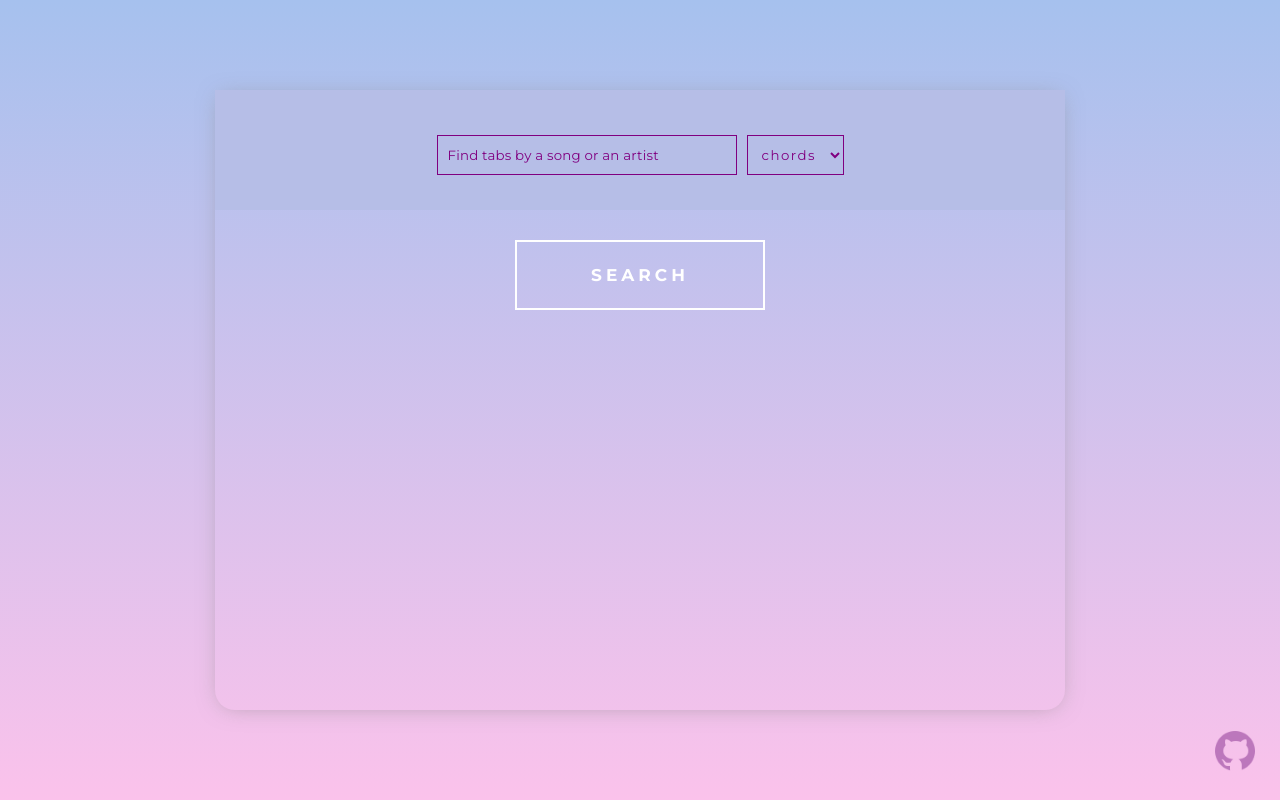
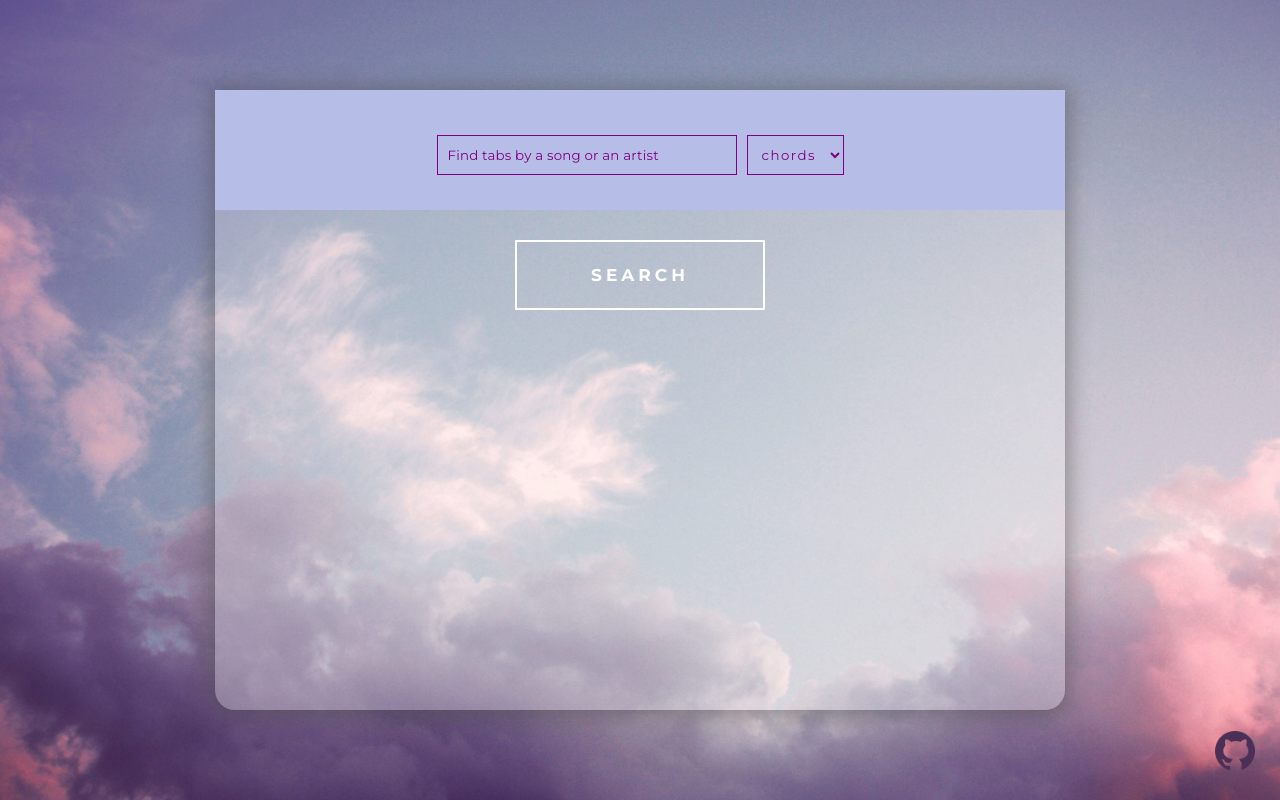
Before and after one commit to darius-maximus-girl/TabsFinder, a React (Create React App) app: page / in a window 1280 px wide. Built offline with nearby package versions, Linux system fonts and the light colour scheme.

Commit message:
background img added, comments removed, github icon changed

```diff
--- a/src/App.scss
+++ b/src/App.scss
@@ -5,13 +5,11 @@ body {
   padding: 0;
   box-sizing: border-box;
   height: 100vh;
-  background-image: $main-theme;
-  // background-image: url('./assets/images/1.jpg');
+  background-image: url("./assets/images/sky.jpg");
   background-size: cover;
 }
 
 html {
-  // --scrollbarBG: rgba(185, 165, 184, 0);
   --thumbBG: rgb(175, 123, 196);
 }
 
@@ -64,6 +62,16 @@ a {
     background: $light;
   }
 
+  @media #{$small} {
+    bottom: 5px;
+    right: 5px;
+  }
+
+  @media #{$large} {
+    bottom: 20px;
+    right: 20px;
+  }
+
   img {
     width: 40px;
     height: 40px;
--- a/src/styles/_searchButton.scss
+++ b/src/styles/_searchButton.scss
@@ -32,7 +32,7 @@
     }
 
     &:hover {
-      background-color: $transparent-white;
+      background-color: $transparent;
       letter-spacing: 2px;
       padding-right: 24px;
       padding-left: 8px;
--- a/src/styles/_searchForm.scss
+++ b/src/styles/_searchForm.scss
@@ -1,11 +1,10 @@
 .form-container {
-  background-color: $main-theme;
-  box-shadow: $box-shadow-blurred;
+  // background-color: $main-theme;
+  background: $transparent;
+  box-shadow: $box-shadow-strong;
   height: 100%;
   width: 100%;
   max-width: 850px;
-  border-bottom-right-radius: 20px;
-  border-bottom-left-radius: 20px;
   color: $light;
 
   @media #{$mid} {
@@ -13,6 +12,8 @@
     width: 90%;
     min-height: 600px;
     max-height: 620px;
+    border-bottom-right-radius: 20px;
+    border-bottom-left-radius: 20px;
   }
 
   @media #{$xxlarge} {
--- a/src/styles/_variables.scss
+++ b/src/styles/_variables.scss
@@ -9,6 +9,7 @@ $xxlarge: "screen and (min-width: 1600px)";
 /* Colors */
 $main-theme: linear-gradient(to top, rgb(251, 194, 235) 0%, rgb(166, 193, 238) 100%);
 $light: rgb(255, 255, 255);
+$transparent: rgba(255, 255, 255, 0.28);
 $transparent-white: rgba(255, 255, 255, 0.1);
 $darker-light: rgb(214, 211, 211);
 $popupBackground: rgba(175, 123, 196, .8);
@@ -17,6 +18,7 @@ $card-header: rgb(219, 200, 237);
 $font-color:rgb(128, 128, 128);
 $box-shadow: 0px 2px 22px 2px rgba(133, 130, 130, 0.62);
 $box-shadow-blurred: 0px 2px 22px -6px rgba(136, 133, 133, 0.62);
+$box-shadow-strong: 0px 2px 22px 4px rgba(74, 72, 72, 0.49);
 $card-background: linear-gradient(to top, rgb(233, 243, 237) 0%, rgb(255, 255, 255) 100%);
 $border: rgb(128, 0, 128);
 $hover-highlight: rgba(172, 27, 216, 0.2);
```
Also changed, not shown: src/assets/images/icons8-github-60.png, src/assets/images/sky.jpg (added).
